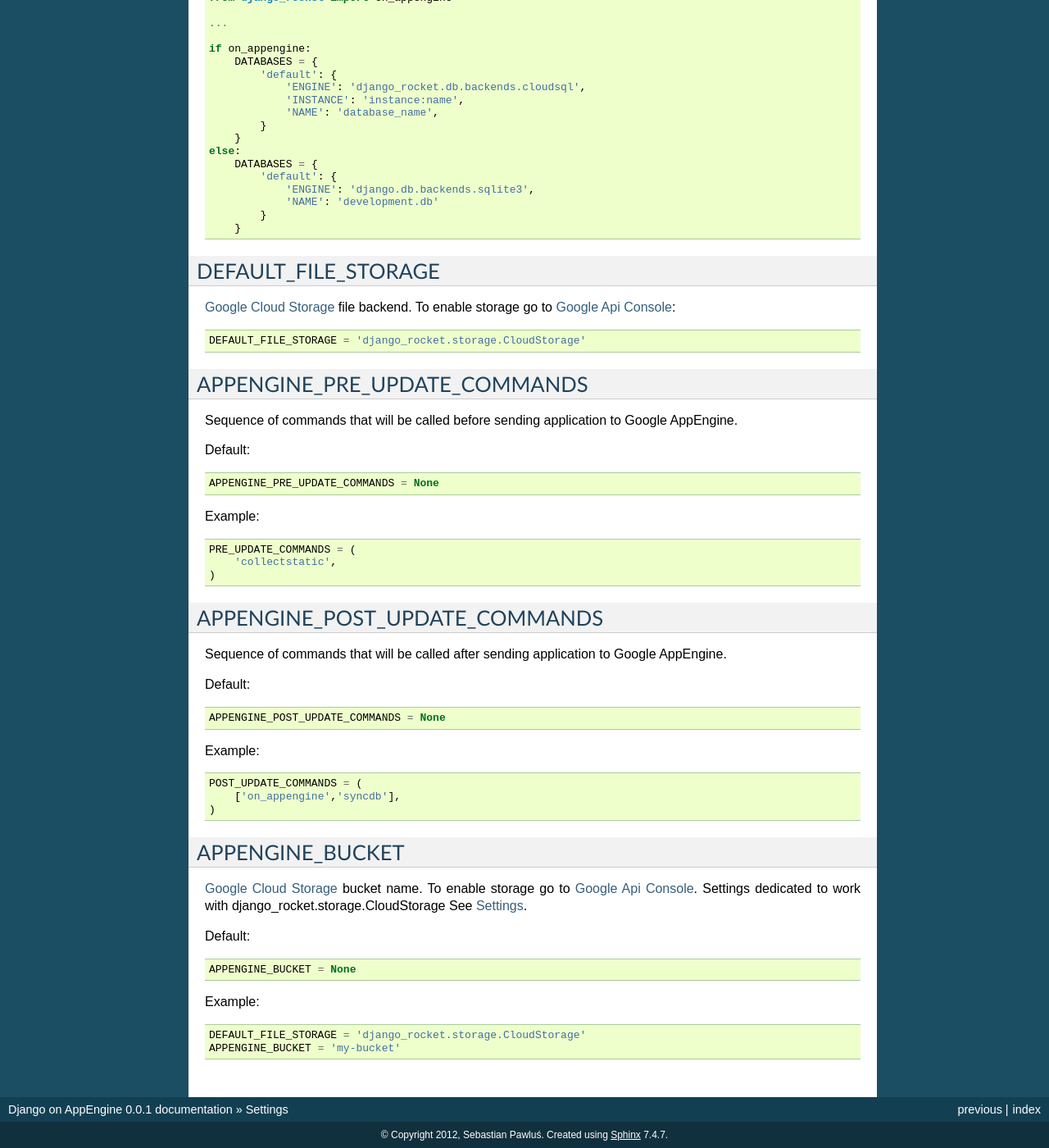
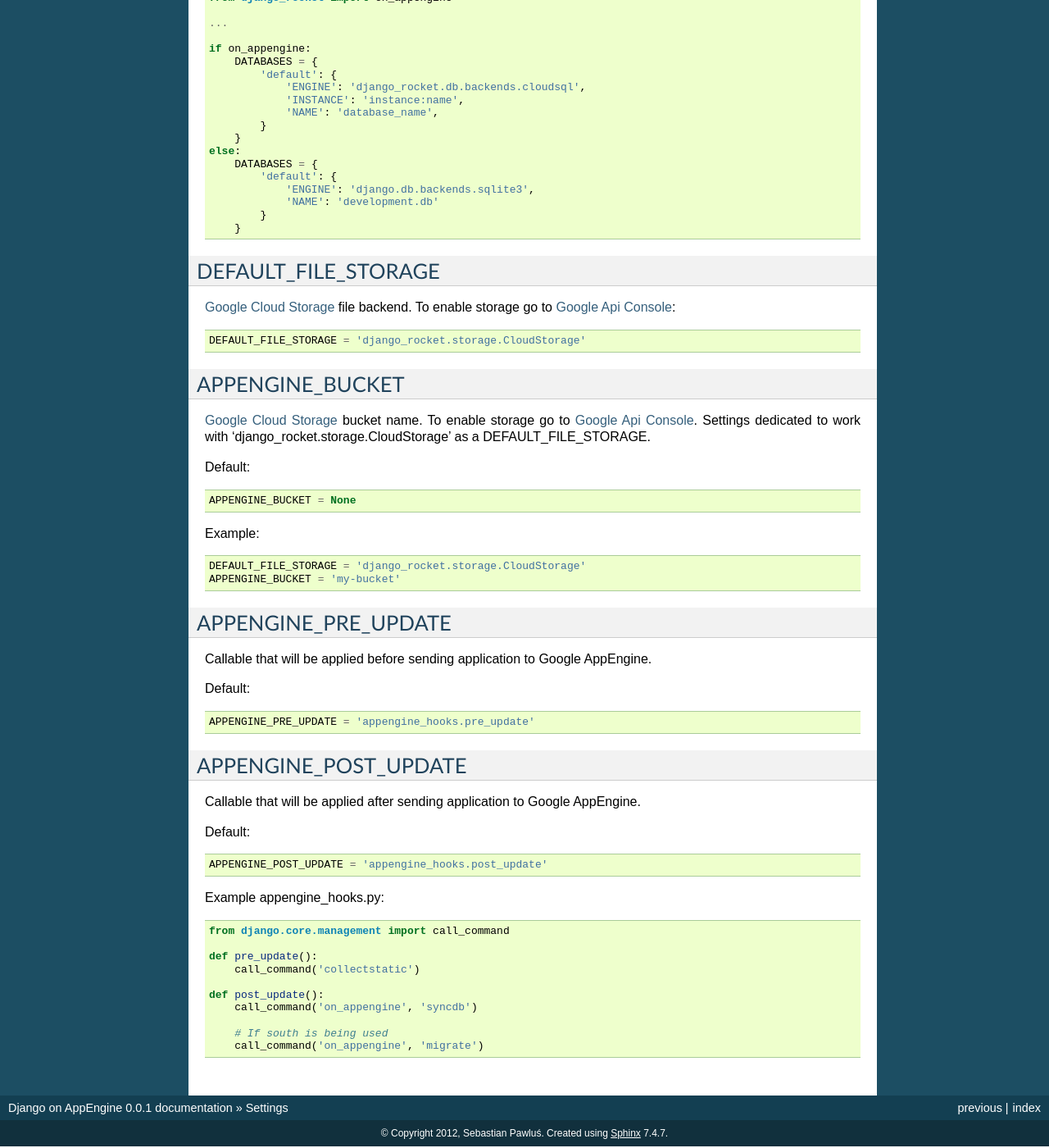
Before and after one commit to xando/django-rocket-engine, a Sphinx documentation site: the page built from docs/settings.rst, in a window 1280 px wide and 1400 px high, scrolled down 433 px. Shown: the whole window at 82% size. Built offline with Sphinx 7.4.7, drawn with Linux system fonts in a browser that asks for light colours; some of the changed text lies outside the part shown.

Commit message:
APPENGINE_PRE_UPDATE, APPENGINE_POST_UPDATE changed to callable instead of tuples of commands.

```diff
--- a/docs/settings.rst
+++ b/docs/settings.rst
@@ -15,7 +15,7 @@ django_rocket comes with pre-defined backend Google CloudSQL wrapper which avoid
         }
     }
 
-To distinguish between production and development library provides helper method which could applied in settings.py::
+To distinguish between production and development, library provides helper method which could applied in settings.py::
 
     # settings.py
     from django_rocket import on_appengine
@@ -48,47 +48,13 @@ file backend. To  enable   storage  go   to  `Google   Api  Console
 
     DEFAULT_FILE_STORAGE = 'django_rocket.storage.CloudStorage'
 
-
-APPENGINE_PRE_UPDATE_COMMANDS
------------------------------
-
-Sequence of commands that will be called before sending application to Google AppEngine.
-
-Default::
-
-    APPENGINE_PRE_UPDATE_COMMANDS = None
-
-Example::
-
-    PRE_UPDATE_COMMANDS = (
-        'collectstatic',
-    )
-
-APPENGINE_POST_UPDATE_COMMANDS
-------------------------------
-
-
-Sequence of commands that will be called after sending application to Google AppEngine.
-
-Default::
-
-    APPENGINE_POST_UPDATE_COMMANDS = None
-
-Example::
-
-    POST_UPDATE_COMMANDS = (
-        ['on_appengine','syncdb'],
-    )
-
-
 APPENGINE_BUCKET
 ----------------
 
 `Google   Cloud  Storage   <https://developers.google.com/storage/>`_
 bucket  name.    To  enable   storage  go   to  `Google   Api  Console
 <https://code.google.com/apis/console>`_.  Settings dedicated  to work
-with django_rocket.storage.CloudStorage
-See :doc:`../settings`.
+with 'django_rocket.storage.CloudStorage' as a DEFAULT_FILE_STORAGE.
 
 Default::
 
@@ -98,3 +64,35 @@ Example::
 
     DEFAULT_FILE_STORAGE = 'django_rocket.storage.CloudStorage'
     APPENGINE_BUCKET = 'my-bucket'
+
+
+APPENGINE_PRE_UPDATE
+--------------------
+
+Callable that will be applied before sending application to Google AppEngine.
+
+Default::
+
+    APPENGINE_PRE_UPDATE = 'appengine_hooks.pre_update'
+
+APPENGINE_POST_UPDATE
+---------------------
+
+Callable that will be applied after sending application to Google AppEngine.
+
+Default::
+
+    APPENGINE_POST_UPDATE = 'appengine_hooks.post_update'
+
+Example appengine_hooks.py::
+
+    from django.core.management import call_command
+
+    def pre_update():
+        call_command('collectstatic')
+
+    def post_update():
+        call_command('on_appengine', 'syncdb')
+
+        # If south is being used
+       	call_command('on_appengine', 'migrate')
```
Also changed, not shown: other parts of docs/settings.rst (+1 -1 lines), 2 other files.
